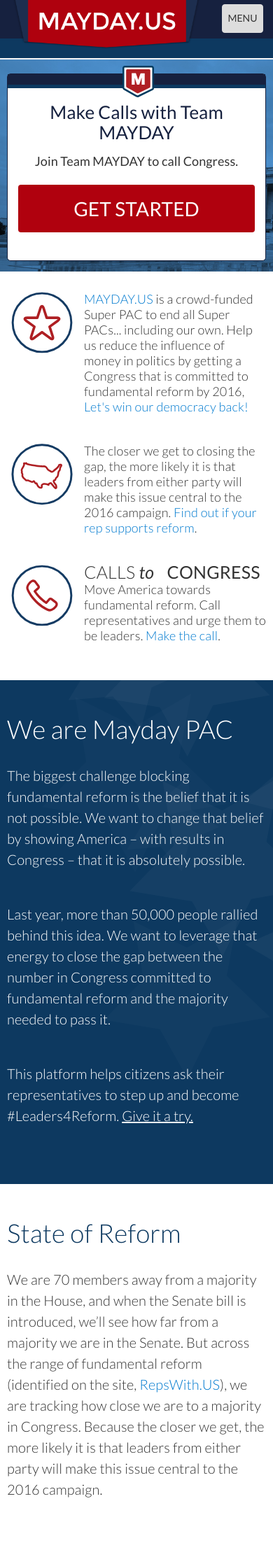
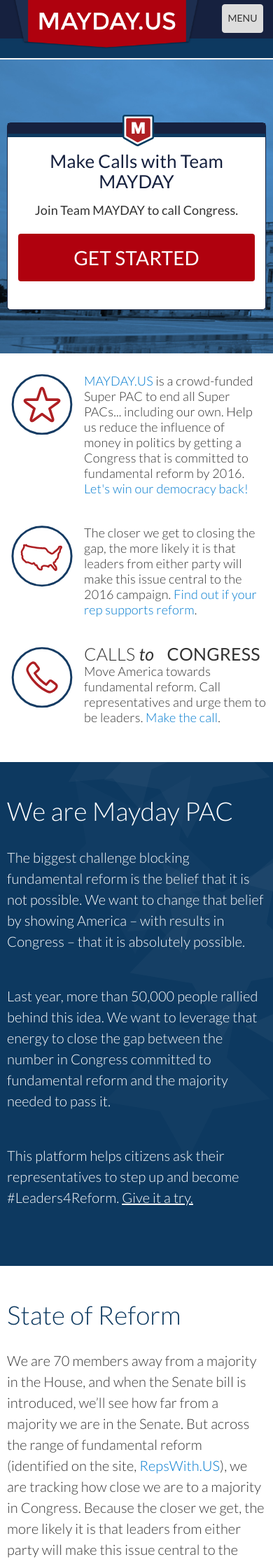
Before and after one commit to MayOneUS/mayday-2.0-frontend, a Jekyll site: the page built from index.html, in a window 390 px wide. Shown: the top 2235 px of the page at 70% size. Built offline with Jekyll 4.4.1, drawn with Linux system fonts in a browser that asks for light colours; nearby versions of some CDN libraries; some web fonts are replaced.

Commit message:
DayOfAction: updating homepage

```diff
--- a/_sass/_index.scss
+++ b/_sass/_index.scss
@@ -42,31 +42,37 @@
   }
 }
 .banner-image {
-  padding-top:20px;
-  box-shadow: 0 0 50px rgba(22,33,63,0.7);
+  padding-top:30px;
+  // box-shadow: 0 0 50px rgba(22,33,63,0.7);
   padding-bottom:15px;
-  background: url("/images/campaigns/20150429-hero-bg.jpg") 0 0 no-repeat;
+  background: url("/images/campaigns/20150615_dayofaction-rsvp_homepage_1170x440.jpg") 0 -10px no-repeat;
+  min-height: 420px;
   position:relative;
-  background-size: cover;
+  // background-size: cover;
   z-index: 5;
-  >.row{
-    background: url("/images/campaigns/20150429-hero-white_v01.png") 0 0 no-repeat;
-    background-size: contain;
-    @include small-desktop{
-      background: url("/images/campaigns/20150429-hero-white.png") 0 0 no-repeat;
-      background-size:100%;
-    }
-  }
+  // >.row{
+  //   background: url("/images/campaigns/20150429-hero-white_v01.png") 0 0 no-repeat;
+  //   background-size: contain;
+  //   @include small-desktop{
+  //     background: url("/images/campaigns/20150429-hero-white.png") 0 0 no-repeat;
+  //     background-size:100%;
+  //   }
+  // }
 
   @include tablet-minus{
     background-image:none;
     box-shadow: none;
     >.row{background-image:none;}
   }
+
+  .action-panel{
+    margin-top:60px;
+  }
 }
 .background-image-blurred{
-  filter: url(blur.svg#blur); -webkit-filter: blur(3px); filter: blur(3px);
-  background: url("/images/campaigns/20150429-hero-bg.jpg") 0 -3px no-repeat;
+  // filter: url(blur.svg#blur); -webkit-filter: blur(3px); filter: blur(3px);
+  // background: url("/images/campaigns/20150429-hero-bg.jpg") 0 -3px no-repeat;
+  background: #B0010E;
   position:absolute;
   width:100%;
   height:100%;
--- a/index.html
+++ b/index.html
@@ -11,7 +11,7 @@
     <div class="background-image-blurred"></div>
     <div class="container banner-image">
       <div class="row">
-        <div class="col-md-offset-8 col-lg-offset-6 col-md-4 col-lg-4 col-sm-8 col-sm-offset-2">
+        <div class="col-md-offset-8 col-lg-offset-8 col-md-4 col-lg-4 col-sm-8 col-sm-offset-2">
 {% capture panel_body %}
 <div class="panel-body">
   <h2>Make Calls with Team MAYDAY</h2>
@@ -30,7 +30,7 @@
 
       <div class="col-xs-12 col-md-4">
         <div class="mini-panel mini-panel-text">
-          <p class="no-top-margin"><a href="/">MAYDAY.US</a> is a crowd-funded Super PAC to end all Super PACs... including our own. Help us reduce the influence of money in politics by getting a Congress that is committed to fundamental reform by 2016,<a href="/take-action/"> Let's win our democracy back!</a></p>
+          <p class="no-top-margin"><a href="/">MAYDAY.US</a> is a crowd-funded Super PAC to end all Super PACs... including our own. Help us reduce the influence of money in politics by getting a Congress that is committed to fundamental reform by 2016. <a href="/take-action/">Let's win our democracy back!</a></p>
         </div>
       </div>
       <div class="col-xs-12 col-md-4">
```
